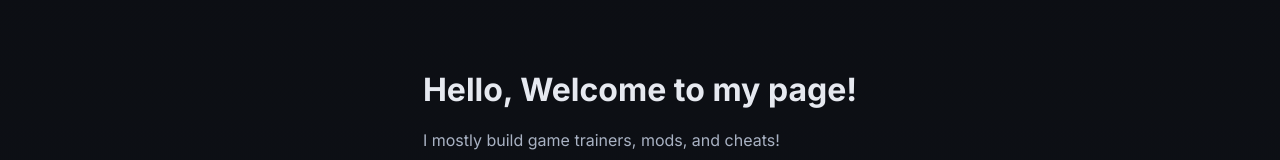
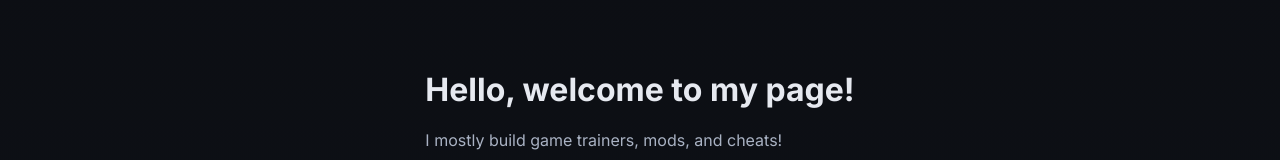
Before and after one commit to Hayden959/pages, a plain HTML site: page index.html in a window 1280 px wide. Shown: the part 205-365 px from the top of the page. Drawn offline with Linux system fonts and the light colour scheme; no server answers.

Commit message:
Update index.html

```diff
--- a/index.html
+++ b/index.html
@@ -3,8 +3,8 @@
 <head>
   <meta charset="UTF-8" />
   <meta name="viewport" content="width=device-width, initial-scale=1" />
-  <title>Hayden | Portfolio</title>
-  <meta name="description" content="interactive portfolio and GitHub projects." />
+  <title>pylogic.dev</title>
+  <meta name="description" content="interactive portfolio and projects." />
   <link rel="preconnect" href="https://fonts.googleapis.com" />
   <link rel="preconnect" href="https://fonts.gstatic.com" crossorigin />
   <link href="https://fonts.googleapis.com/css2?family=Inter:wght@300;400;500;600;700;800;900&display=swap" rel="stylesheet" />
@@ -24,7 +24,7 @@
 
   <main id="home" class="hero section">
     <div class="hero-content">
-      <h1 class="reveal">Hello, Welcome to my page!</h1>
+      <h1 class="reveal">Hello, welcome to my page!</h1>
       <p class="subtitle reveal">I mostly build game trainers, mods, and cheats!</p>
       <div class="cta-group reveal">
         <a href="#projects" class="btn primary">View Projects</a>
```
